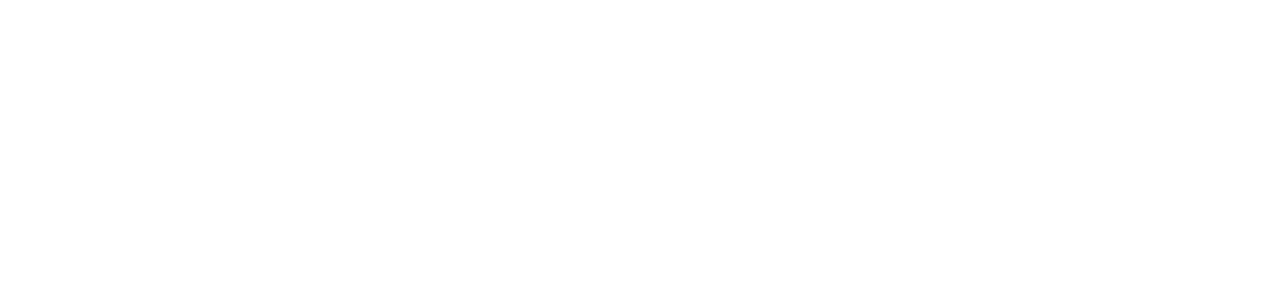
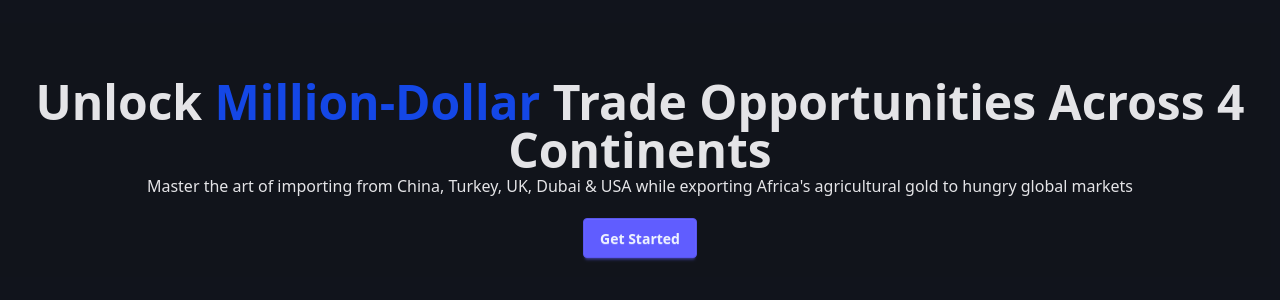
Before and after one commit to Captain-Carl-Larc/daisy-ui-1, a React (Vite) app in the folder client/: page / in a window 1280 px wide. Shown: the part 232-532 px from the top of the page. Built offline with nearby package versions, Linux system fonts and the light colour scheme.

Commit message:
heading done

```diff
--- a/client/src/pages/homepage.jsx
+++ b/client/src/pages/homepage.jsx
@@ -2,20 +2,23 @@
 import './../app.css';
 
 function Homepage() {
+    const hero = (<div data-theme = "dark"  className="hero min-h-screen"
+  style={{ backgroundColor: '#1a202c' }}
+>
+  <div className="hero-overlay"></div>
+  <div  className="hero-content margin-0 text-neutral-content text-center">
+    <div className="">
+      <h1 className="text-3xl md:text-4xl lg:text-5xl font-bold">Unlock <span className='text-blue-700'>Million-Dollar</span> Trade Opportunities Across 4 Continents</h1>
+      <p className="mb-5">
+        Master the art of importing from China, Turkey, UK, Dubai & USA while exporting Africa's agricultural gold to hungry global markets
+      </p>
+      <button className="btn btn-primary">Get Started</button>
+    </div>
+  </div>
+</div>)
     return (
         <>
-            <div className="small-">
-
-            </div>
-            <div className="heading">
-
-            </div>
-            <div className="sub-topic">
-
-            </div>
-            <div className="cta-containers">
-
-            </div>
+        {hero}
         </>
      );
 }
```
